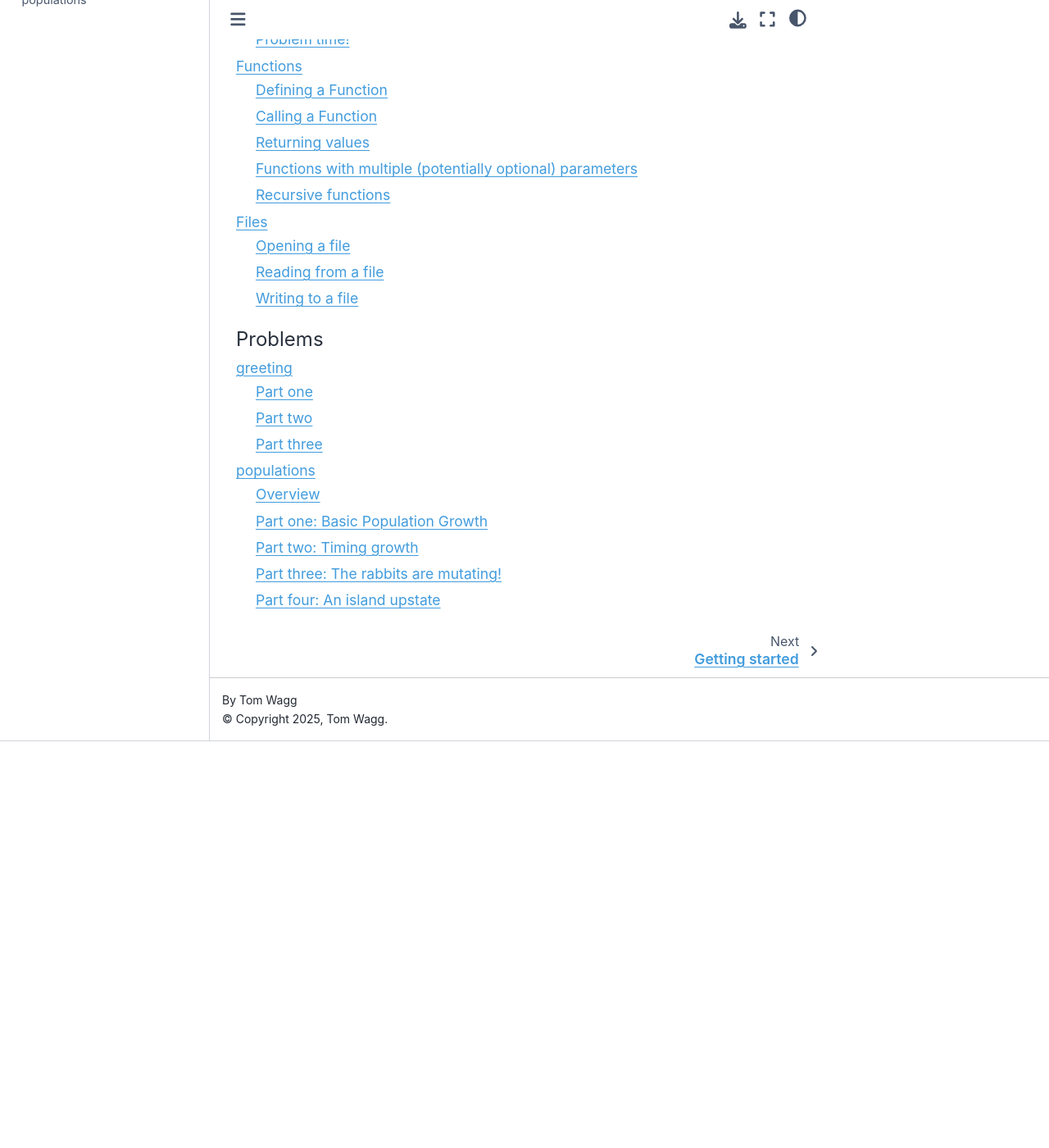
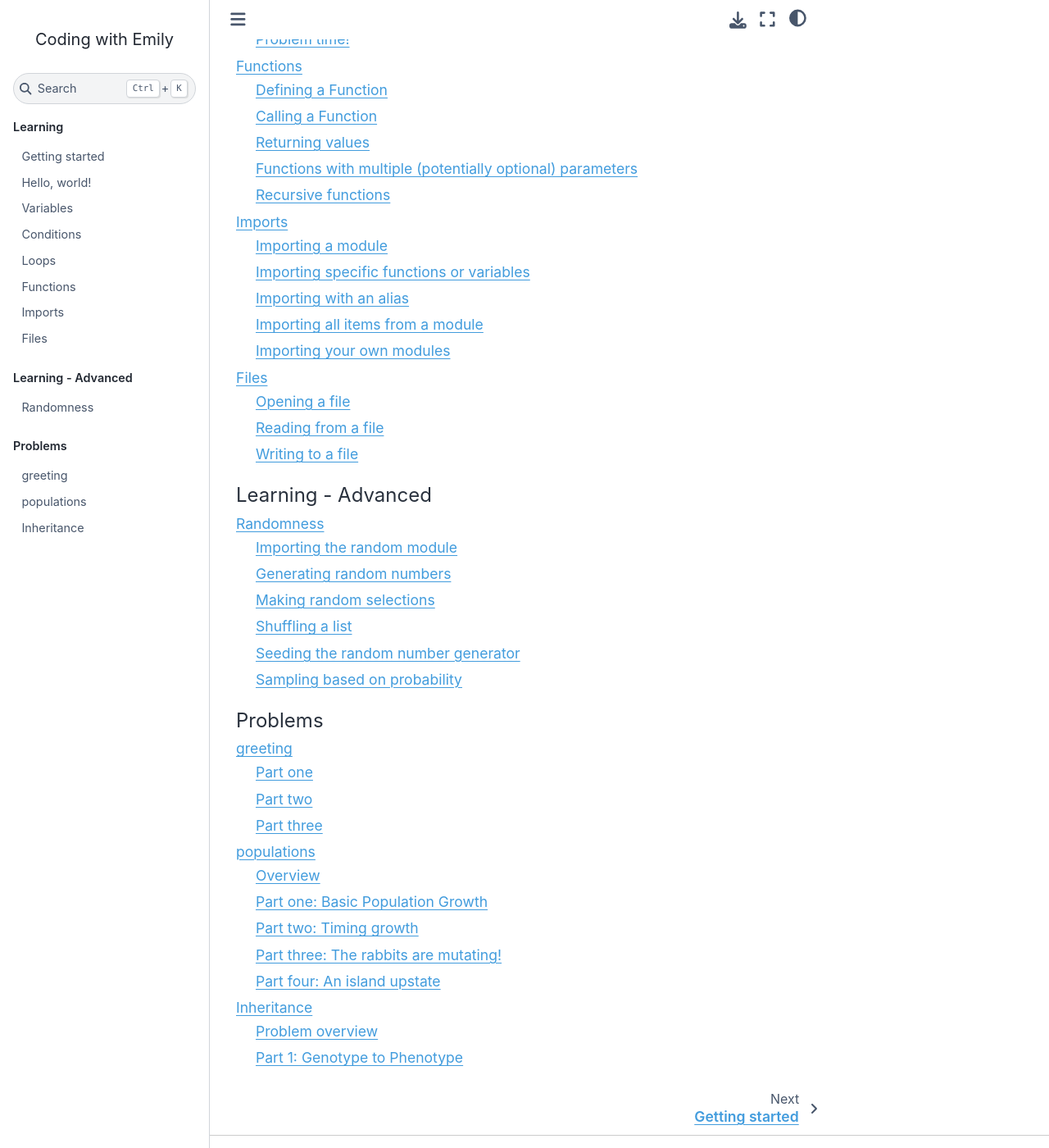
Before and after one commit to TomWagg/coding-with-em, a Sphinx documentation site: the page built from docs/index.rst, in a window 1280 px wide and 1400 px high, scrolled down 1175 px. Shown: the whole window at 82% size. Built offline with Sphinx 7.4.7 and the Sphinx Book theme 1.1.4, drawn with Linux system fonts in a browser that asks for light colours; before the commit the page ends 2079 px from its top, so only the background shows below that; some of the changed lines change nothing that is shown.

Commit message:
add stuff about imports and randomness

```diff
--- a/docs/index.rst
+++ b/docs/index.rst
@@ -11,7 +11,14 @@
     pages/learning/conditions
     pages/learning/loops
     pages/learning/functions
+    pages/learning/imports
     pages/learning/files
+
+.. toctree::
+    :maxdepth: 4
+    :caption: Learning - Advanced
+
+    pages/learning/random
 
 .. toctree::
     :maxdepth: 4
@@ -19,3 +26,4 @@
 
     pages/problems/greeting
     pages/problems/populations
+    pages/problems/inheritance
--- /dev/null
+++ b/docs/pages/learning/imports.rst
@@ -0,0 +1,102 @@
+Imports
+=======
+
+In Python, you can use imports to bring in code from other modules and libraries. This allows you to reuse code and organize your programs better, or use code written by others.
+
+Importing a module
+------------------
+
+To import a module, you use the ``import`` statement followed by the name of the module you want to import. For example, to import the built-in ``math`` module, you would write:
+
+.. code-block:: python
+
+    import math
+
+By built-in, we mean that the module comes pre-installed with Python, so you don't need to install anything extra to use it. You can then use functions and constants defined in the ``math`` module by prefixing them with ``math.``. For example:
+
+.. code-block:: python
+
+    print(math.sqrt(16))  # Output: 4.0
+    print(math.pi)        # Output: 3.141592653589793
+
+
+Importing specific functions or variables
+-----------------------------------------
+
+Sometimes, you might only need a specific function or variable from a module. In that case, you can use the ``from`` keyword to import just what you need. For example, to import only the ``sqrt`` function from the ``math`` module, you would write:
+
+.. code-block:: python
+
+    from math import sqrt
+
+    print(sqrt(25))  # Output: 5.0
+
+You can also import multiple specific items by separating them with commas:
+
+.. code-block:: python
+
+    from math import sqrt, pi
+
+    print(sqrt(36))  # Output: 6.0
+    print(pi)        # Output: 3.141592653589793
+
+
+Importing with an alias
+-----------------------
+
+You can also give a module or function an alias (a different name) when you import it using the ``as`` keyword. This can be useful to shorten long module names or avoid naming conflicts. For example:
+
+.. code-block:: python
+
+    import random as rnd
+
+    print(rnd.randint(1, 10))
+
+This imports the ``random`` module but allows you to refer to it as ``rnd`` in your code.
+
+You can also alias specific functions:
+
+.. code-block:: python
+
+    from math import sqrt as square_root
+
+    print(square_root(49))  # Output: 7.0
+
+Importing all items from a module
+---------------------------------
+
+While not generally recommended due to potential naming conflicts, you can import everything from a module using the asterisk (*) wildcard:
+
+.. code-block:: python
+
+    from math import *
+
+    print(sin(pi / 2))  # Output: 1.0
+    print(cos(0))       # Output: 1.0
+
+This imports all functions and variables from the ``math`` module directly into your namespace, so you can use them without the ``math.`` prefix. However, be cautious when using this approach, as it can lead to confusion if different modules have functions or variables with the same name.
+
+
+Importing your own modules
+--------------------------
+
+You can also create your own modules by saving Python code in a file with a ``.py`` extension. You can then import that file as a module in another Python script. For example, if you have a file named ``my_module.py`` with the following content:
+
+.. code-block:: python
+    :caption: my_module.py
+
+    def greet(name):
+        return f"Hello, {name}!"
+
+You can import and use it in another script like this:
+
+.. code-block:: python
+    :caption: other.py
+
+    from my_module import greet
+
+    print(greet("Emily"))
+
+You can imagine how this can help you organize larger programs by splitting code into multiple files and importing only what you need. This is extended further with packages, which are collections of modules organized in directories, but that's a topic for another time.
+
+That's a brief overview of how imports work in Python! They are a powerful feature that helps you organize and reuse code effectively.
--- /dev/null
+++ b/docs/pages/learning/random.rst
@@ -0,0 +1,123 @@
+Randomness
+==========
+
+The ``random`` module in Python provides functions to generate random numbers and make random selections. This can be useful for simulations, games, and other applications where you need some element of chance rather than a deterministic outcome.
+
+Let's discuss some of things you can do with the random module.
+
+Importing the random module
+---------------------------
+
+The first thing you'll need to do is import the ``random`` module. You can do this with the following line of code:
+
+.. code-block:: python
+
+    import random
+
+You can learn more about importing modules in the `imports <imports.html>`_ section.
+
+Generating random numbers
+-------------------------
+
+The ``random`` module provides several functions to generate random numbers. Here are a few commonly used ones:
+
+- ``random.random()``: Returns a random float between 0.0 and 1.0.
+- ``random.randint(a, b)``: Returns a random integer N such that a <= N <= b.
+- ``random.uniform(a, b)``: Returns a random float N such that a <= N <= b.
+
+Here's an example of how to use these functions:
+
+.. code-block:: python
+
+    import random
+
+    fraction = random.random()
+    age = random.randint(1, 100)
+    height = random.uniform(1.5, 2.0)
+
+    print("Random fraction:", fraction)
+    print("Random age:", age)
+    print("Random height:", height)
+
+Making random selections
+------------------------
+
+The ``random`` module also provides functions to make random selections from sequences like lists or strings. Here are a couple of useful functions:
+
+- ``random.choice(seq)``: Returns a randomly selected element from the non-empty sequence ``seq``.
+- ``random.sample(population, k)``: Returns a list of ``k`` unique elements chosen from the ``population`` sequence.
+
+.. margin::
+
+    What happens if you try to sample more elements than are in the list? Try it out and see!
+
+Here's an example of how to use these functions:
+
+.. code-block:: python
+
+    import random
+
+    colors = ["red", "blue", "green", "yellow"]
+    random_color = random.choice(colors)
+    random_colors = random.sample(colors, 2)
+
+    print("Random color:", random_color)
+    print("Random colors:", random_colors)
+
+
+Shuffling a list
+----------------
+
+You can also shuffle a list randomly using the ``random.shuffle()`` function. This function modifies the list in place to rearrange its elements randomly.
+
+.. code-block:: python
+
+    import random
+
+    numbers = [1, 2, 3, 4, 5]
+    random.shuffle(numbers)
+
+    print("Shuffled numbers:", numbers)
+
+Notice that the function didn't return a new list; it changed the original list itself!
+
+
+Seeding the random number generator
+-----------------------------------
+
+The random number generator in Python can be seeded to produce reproducible results. By providing a seed value using ``random.seed(a)``, you can ensure that the sequence of random numbers generated is the same each time you run your program with that seed. This can be very useful for debugging or testing.
+
+.. code-block:: python
+
+    import random
+
+    random.seed(42)
+
+    print(random.random())
+
+This will always print the same random number every time you run the program with the seed value of 42.
+
+Sampling based on probability
+-----------------------------
+
+Sometimes, you might want to make random choices based on specified probabilities. You might know that the probability of something occurring is 70%, how can you simulate that in your code?
+
+You can use ``random.rand()`` to generate a random float between 0.0 and 1.0, and then check if it's less than your desired probability (e.g. 70%)! 70% of the time this will be true, and 30% of the time it will be false so it simulates the probability you want.
+
+.. code-block:: python
+
+    import random
+
+    probability_of_rain = 0.7
+
+    if random.random() < probability_of_rain:
+        print("It's going to rain!")
+    else:
+        print("No rain today.")
+
+This code will print "It's going to rain!" approximately 70% of the time you run it, simulating the probability of rain.
+
+That's a brief overview of the ``random`` module in Python! There are many more functions and features available, so be sure to check out `the official documentation <https://docs.python.org/3/library/random.html>`_ for more details.
+
+
+The inheritance problem uses the random module quite a bit, so that could be a great place to test your knowledge! You can find that problem `here <../problems/inheritance.html>`_.
```
